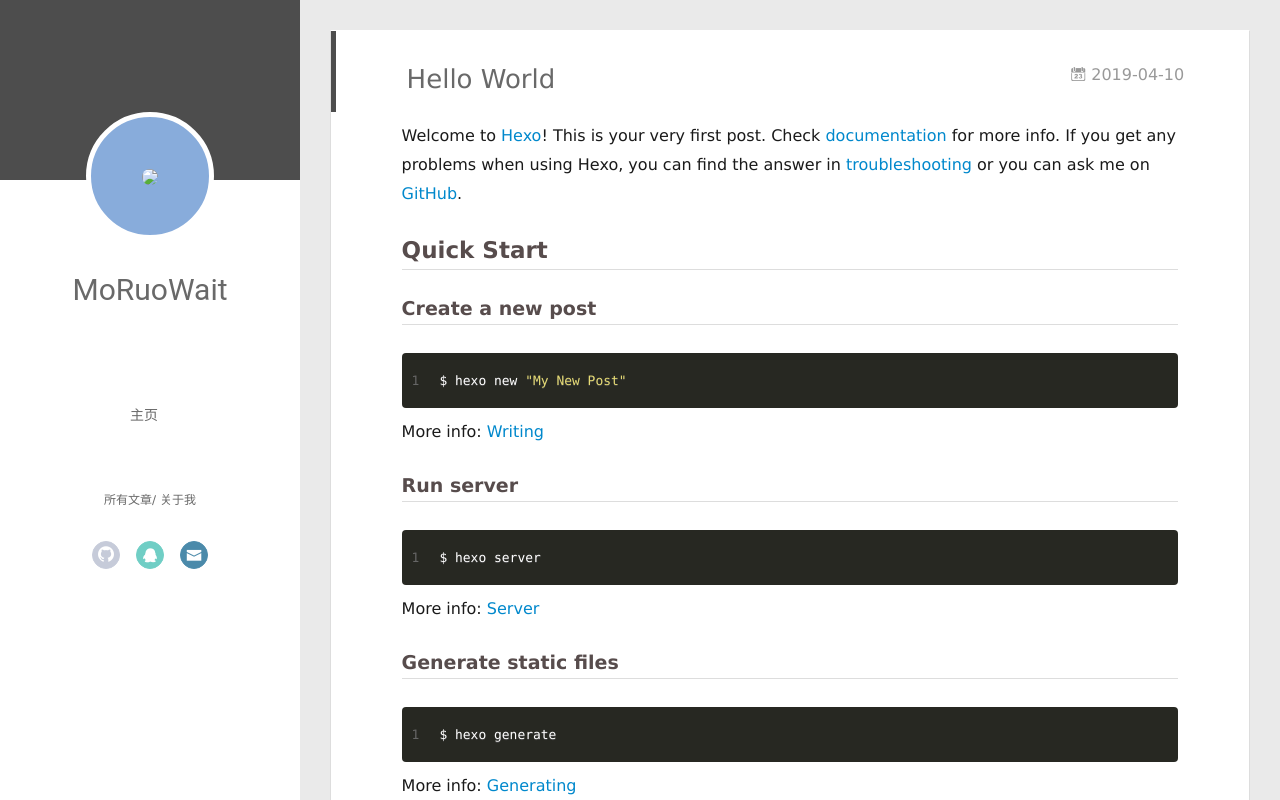
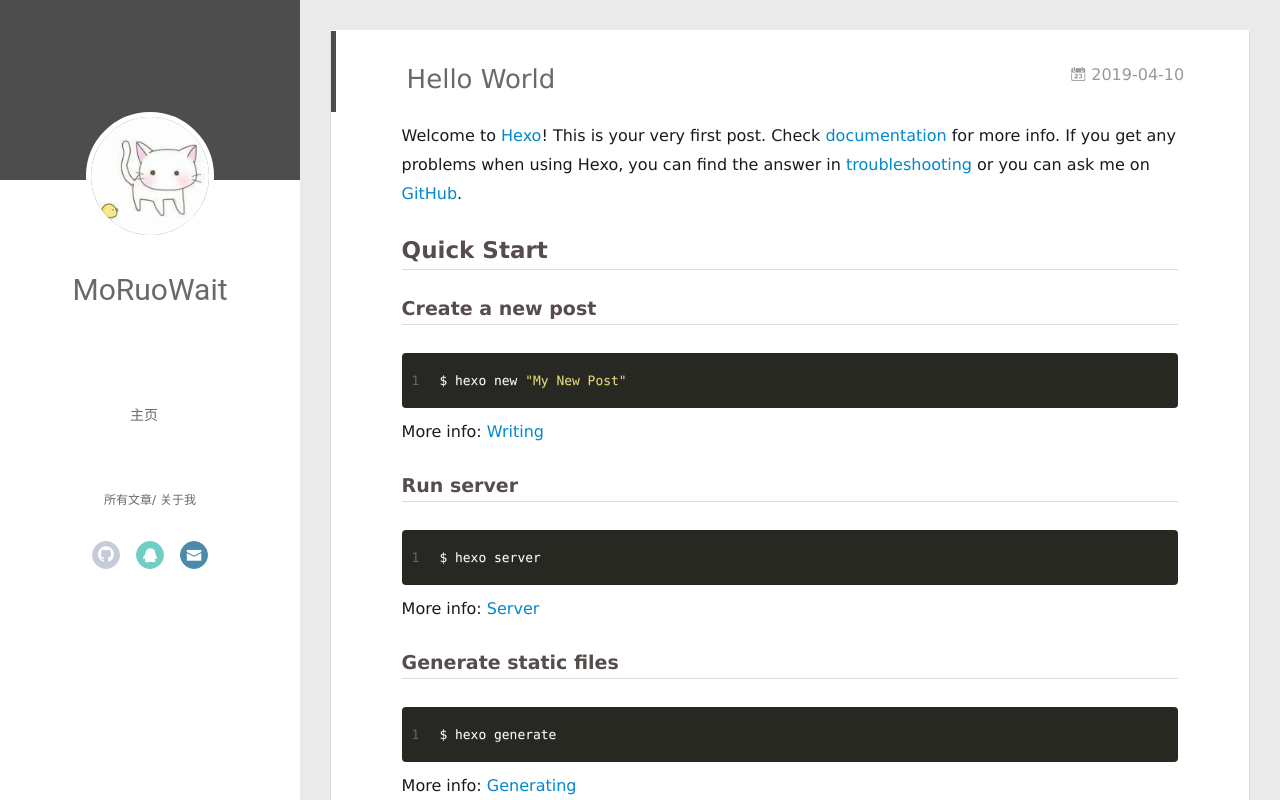
Before and after one commit to moruowait/moruowait.github.io, a plain HTML site: page index.html in a window 1280 px wide. Drawn offline with Linux system fonts and the light colour scheme.

Commit message:
Site updated: 2019-04-12 11:01:32

```diff
--- a/index.html
+++ b/index.html
@@ -19,7 +19,7 @@
     <link rel="alternative" href="/atom.xml" title="莫的主页" type="application/atom+xml">
 
 
-    <link rel="icon" href="source/_images/favicon.jpeg">
+    <link rel="icon" href="img/favicon.jpeg">
 
   <link rel="stylesheet" type="text/css" href="/./main.0cf68a.css">
   <style type="text/css">
@@ -43,7 +43,7 @@
 <div class="intrude-less">
 	<header id="header" class="inner">
 		<a href="/" class="profilepic">
-			<img src="source/_images/avatar.jpeg" class="js-avatar">
+			<img src="img/avatar.jpeg" class="js-avatar">
 		</a>
 		<hgroup>
 		  <h1 class="header-author"><a href="/">MoRuoWait</a></h1>
@@ -95,7 +95,7 @@
 	<div class="intrude-less">
 		<header id="header" class="inner">
 			<div class="profilepic">
-				<img src="source/_images/avatar.jpeg" class="js-avatar">
+				<img src="img/avatar.jpeg" class="js-avatar">
 			</div>
 			<hgroup>
 			  <h1 class="header-author js-header-author">MoRuoWait</h1>
```
Also changed, not shown: 2019/04/10/hello-world/index.html (+3 -3 lines), 2019/04/10/my-new-post/index.html (+3 -3 lines), archives/2019/04/index.html (+3 -3 lines), archives/2019/index.html (+3 -3 lines), archives/index.html (+3 -3 lines).
